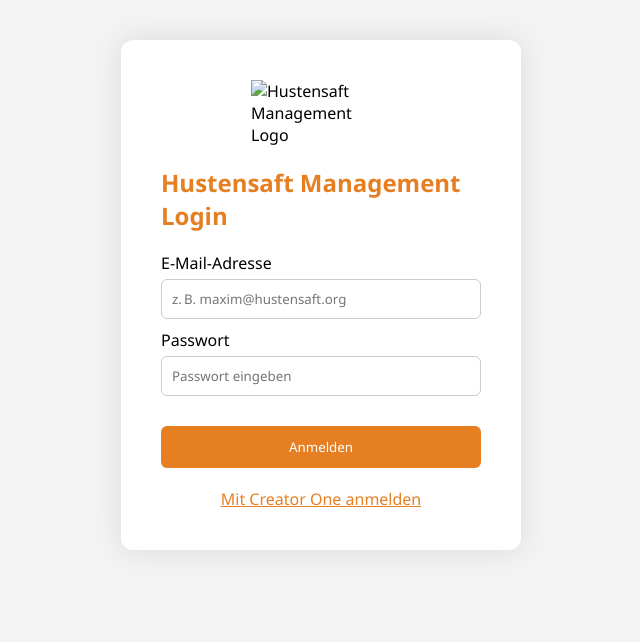
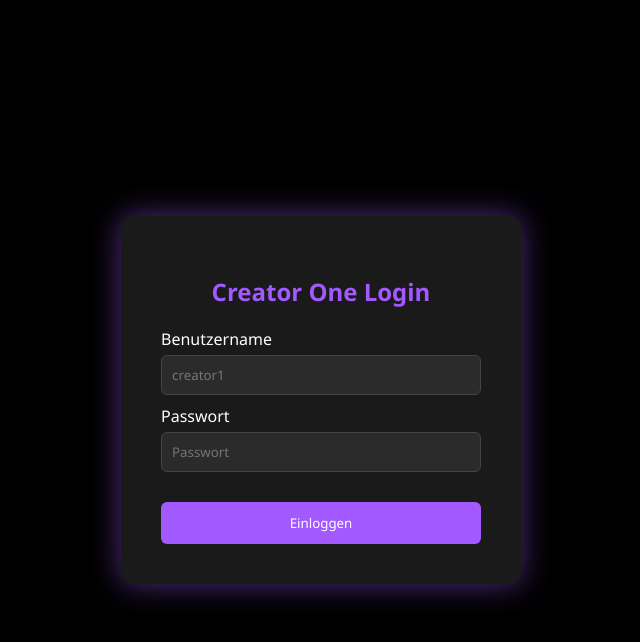
Before and after one commit to MGETZ-io/auth, a plain HTML site: page index.html in a window 1280 px wide. Shown: the whole page, without its empty margins (319-959 px from the left). Drawn offline with Linux system fonts and the light colour scheme.

Commit message:
Update index.html

```diff
--- a/index.html
+++ b/index.html
@@ -3,7 +3,7 @@
 <head>
   <meta charset="UTF-8" />
   <meta name="viewport" content="width=device-width, initial-scale=1.0"/>
-  <title>Login | Hustensaft Management & Creator One</title>
+  <title>Creator One Login</title>
   <style>
     * {
       box-sizing: border-box;
@@ -12,185 +12,89 @@
     body {
       margin: 0;
       padding: 0;
-      background: #f3f3f3;
-      overflow-x: hidden;
+      background: black;
+      height: 100vh;
+      display: flex;
+      align-items: center;
+      justify-content: center;
+      color: white;
     }
     .container {
-      max-width: 400px;
-      margin: 5vh auto;
+      background: #1a1a1a;
       padding: 40px;
       border-radius: 12px;
-      box-shadow: 0 0 30px rgba(0, 0, 0, 0.1);
-      transition: all 0.4s ease;
+      width: 90%;
+      max-width: 400px;
+      box-shadow: 0 0 30px rgba(162, 89, 255, 0.5);
+      animation: fadeIn 0.8s ease;
     }
-
-    .hidden {
-      display: none;
+    @keyframes fadeIn {
+      from { opacity: 0; transform: scale(0.95); }
+      to { opacity: 1; transform: scale(1); }
     }
-
-    /* Hustensaft Theme */
-    .theme-hustensaft {
-      background: white;
-      color: black;
+    h2 {
+      text-align: center;
+      color: #a259ff;
+      margin-bottom: 20px;
     }
-    .theme-hustensaft h2 {
-      color: #e67e22;
+    label {
+      display: block;
+      margin-top: 10px;
     }
-    .theme-hustensaft input {
-      border: 1px solid #ccc;
+    input {
+      width: 100%;
+      padding: 10px;
+      margin-top: 5px;
+      background: #2b2b2b;
+      border: 1px solid #444;
+      border-radius: 6px;
+      color: white;
     }
-    .theme-hustensaft button {
-      background: #e67e22;
+    button {
+      width: 100%;
+      padding: 12px;
+      background: #a259ff;
+      border: none;
+      border-radius: 6px;
       color: white;
-      border: none;
-      padding: 12px;
-      width: 100%;
-      border-radius: 6px;
       margin-top: 20px;
       cursor: pointer;
     }
-    .theme-hustensaft .switch-btn {
-      color: #e67e22;
-    }
-
-    /* Creator One Theme */
-    .theme-creator {
-      background: #1e1b2e;
-      color: white;
-      animation: slideUp 0.6s ease;
-    }
-    .theme-creator h2 {
-      color: #a259ff;
-    }
-    .theme-creator input {
-      border: 1px solid #555;
-      background: #2e2c3f;
-      color: white;
-    }
-    .theme-creator button {
-      background: #a259ff;
-      color: white;
-      border: none;
-      padding: 12px;
-      width: 100%;
-      border-radius: 6px;
-      margin-top: 20px;
-      cursor: pointer;
-    }
-    .theme-creator .switch-btn {
-      color: #a259ff;
-    }
-
-    @keyframes slideUp {
-      from {
-        transform: translateY(100%);
-        opacity: 0;
-      }
-      to {
-        transform: translateY(0%);
-        opacity: 1;
-      }
-    }
-
-    label {
-      margin-top: 10px;
-      display: block;
-    }
-
-    input {
-      width: 100%;
-      padding: 10px;
-      border-radius: 6px;
-      margin-top: 5px;
-    }
-
-    .logo {
-      width: 140px;
-      display: block;
-      margin: 0 auto 20px;
-    }
-
-    .switch-btn {
-      margin-top: 20px;
-      text-align: center;
-      display: block;
-      cursor: pointer;
-      text-decoration: underline;
-    }
-
     .error {
       color: red;
-      font-size: 14px;
       margin-top: 10px;
       text-align: center;
     }
   </style>
 </head>
 <body>
-
-  <!-- Hustensaft Management Login -->
-  <div class="container theme-hustensaft" id="hustensaft-container">
-    <img src="hustensaft-logo.png" class="logo" alt="Hustensaft Management Logo">
-    <h2>Hustensaft Management Login</h2>
-    <label for="hs-email">E-Mail-Adresse</label>
-    <input type="email" id="hs-email" placeholder="z. B. maxim@hustensaft.org" />
-    <label for="hs-pass">Passwort</label>
-    <input type="password" id="hs-pass" placeholder="Passwort eingeben" />
-    <div class="error" id="hs-error"></div>
-    <button onclick="loginHustensaft()">Anmelden</button>
-    <span class="switch-btn" onclick="switchToCreator()">Mit Creator One anmelden</span>
-  </div>
-
-  <!-- Creator One Login -->
-  <div class="container theme-creator hidden" id="creator-container">
-    <img src="creatorone-logo.png" class="logo" alt="Creator One Logo">
+  <div class="container">
     <h2>Creator One Login</h2>
-    <label for="cr-user">Benutzername oder E-Mail</label>
-    <input type="text" id="cr-user" placeholder="z. B. creator1" />
-    <label for="cr-pass">Passwort</label>
-    <input type="password" id="cr-pass" placeholder="Passwort eingeben" />
-    <div class="error" id="cr-error"></div>
-    <button onclick="loginCreator()">Einloggen</button>
-    <span class="switch-btn" onclick="switchToHustensaft()">Zurück zu Hustensaft Management</span>
+    <label for="username">Benutzername</label>
+    <input type="text" id="username" placeholder="creator1" />
+    <label for="password">Passwort</label>
+    <input type="password" id="password" placeholder="Passwort" />
+    <div class="error" id="error"></div>
+    <button onclick="login()">Einloggen</button>
   </div>
 
   <script>
-    const hsAccounts = [
-      { email: "maxim@hustensaft.org", password: "admin123" },
-      { email: "support@hustensaft.org", password: "helpme456" }
+    const validUsers = [
+      { user: "creator1", pass: "orange123" },
+      { user: "partner2", pass: "secret456" }
     ];
 
-    const creatorAccounts = [
-      { user: "creator1", password: "orange123" },
-      { user: "user@creator.one", password: "oneaccess" }
-    ];
+    function login() {
+      const u = document.getElementById("username").value.trim();
+      const p = document.getElementById("password").value.trim();
+      const error = document.getElementById("error");
 
-    function loginHustensaft() {
-      const email = document.getElementById("hs-email").value;
-      const pass = document.getElementById("hs-pass").value;
-      const error = document.getElementById("hs-error");
-
-      const match = hsAccounts.find(u => u.email === email && u.password === pass);
-      error.innerText = match ? alert("Erfolgreich bei Hustensaft Management eingeloggt!") : "Falsche Zugangsdaten.";
-    }
-
-    function loginCreator() {
-      const user = document.getElementById("cr-user").value;
-      const pass = document.getElementById("cr-pass").value;
-      const error = document.getElementById("cr-error");
-
-      const match = creatorAccounts.find(u => u.user === user && u.password === pass);
-      error.innerText = match ? alert("Willkommen bei Creator One!") : "Ungültige Anmeldedaten.";
-    }
-
-    function switchToCreator() {
-      document.getElementById("hustensaft-container").classList.add("hidden");
-      document.getElementById("creator-container").classList.remove("hidden");
-    }
-
-    function switchToHustensaft() {
-      document.getElementById("creator-container").classList.add("hidden");
-      document.getElementById("hustensaft-container").classList.remove("hidden");
+      const found = validUsers.find(a => a.user === u && a.pass === p);
+      if (found) {
+        window.location.href = `dashboard.html?user=${encodeURIComponent(u)}&pass=${encodeURIComponent(p)}`;
+      } else {
+        error.textContent = "Ungültige Zugangsdaten.";
+      }
     }
   </script>
 </body>
```
